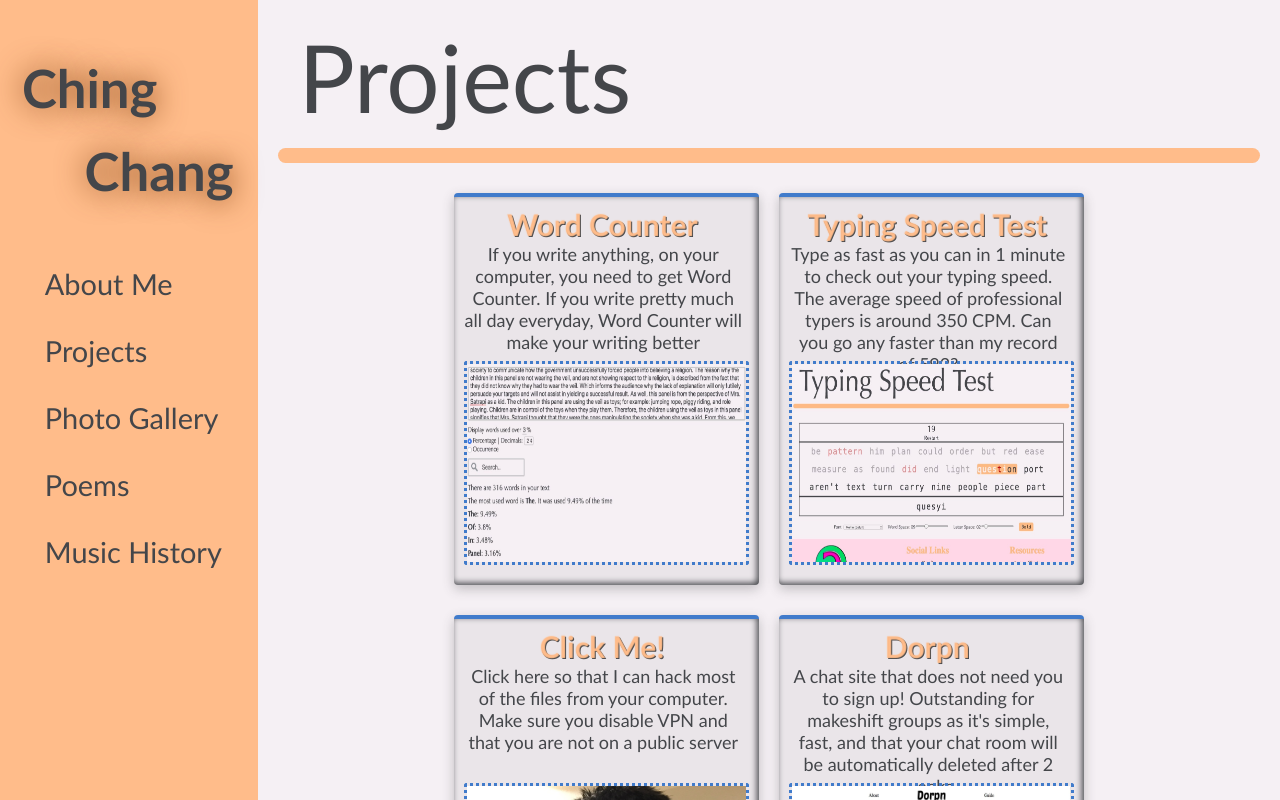
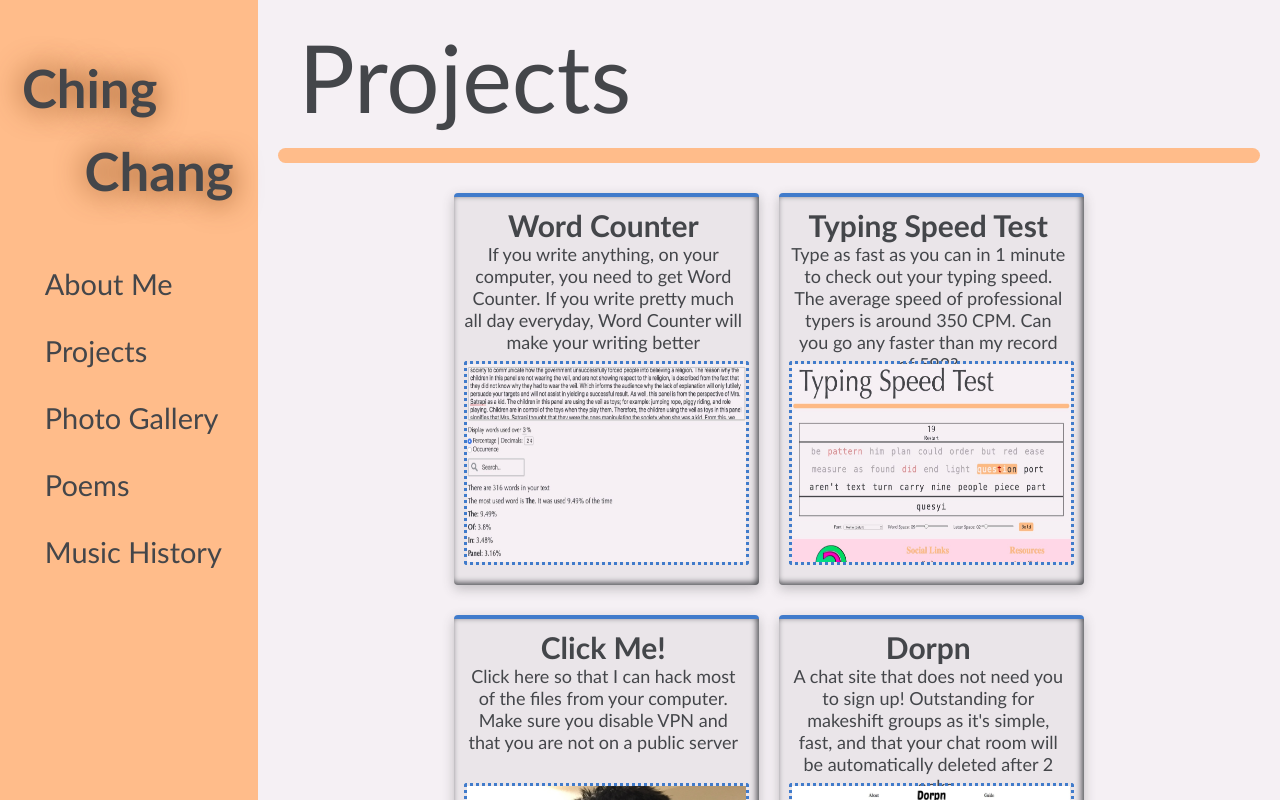
Before and after one commit to ChingChang9/Personal-Website, a Vue app: page /projects in a window 1280 px wide. Shown: the top 800 px of the page. Built offline with nearby package versions, Linux system fonts and the light colour scheme.

Commit message:
forgot the footer

```diff
--- a/src/App.vue
+++ b/src/App.vue
@@ -97,6 +97,12 @@ a {
   &:hover {
     color: $primary-colour;
   }
+}
+.title {
+  color: transparent;
+  background-color: $black;
+  background-clip: text;
+  text-shadow: -1px -1px 1px $primary-colour;
 }
 ::-webkit-scrollbar {
   width: 20px;
@@ -249,11 +255,9 @@ footer {
     .title {
       text-align: center;
       cursor: default;
-      color: $primary-colour;
       font-size: calc(18px + 1vw);
       font-weight: 700;
       margin-bottom: 13px;
-      text-shadow: 2px 2px 3px $black;
     }
     .text {
       text-align: center;
--- a/src/views/Poems.vue
+++ b/src/views/Poems.vue
@@ -128,10 +128,6 @@ export default {
     transform: translateY(0px);
   }
   .title {
-    color: transparent;
-    background-color: $black;
-    background-clip: text;
-    text-shadow: -1px -1px 1px $primary-colour;
     font-size: 36px;
     font-weight: 600;
     margin-bottom: 5px;
--- a/src/views/Projects.vue
+++ b/src/views/Projects.vue
@@ -221,10 +221,6 @@ export default {
   .card-title {
     margin-top: 0px;
     font-size: 30px;
-    color: transparent;
-    background-color: $black;
-    background-clip: text;
-    text-shadow: -1px -1px 1px $primary-colour;
   }
   .card-description {
     height: 88px;
```
